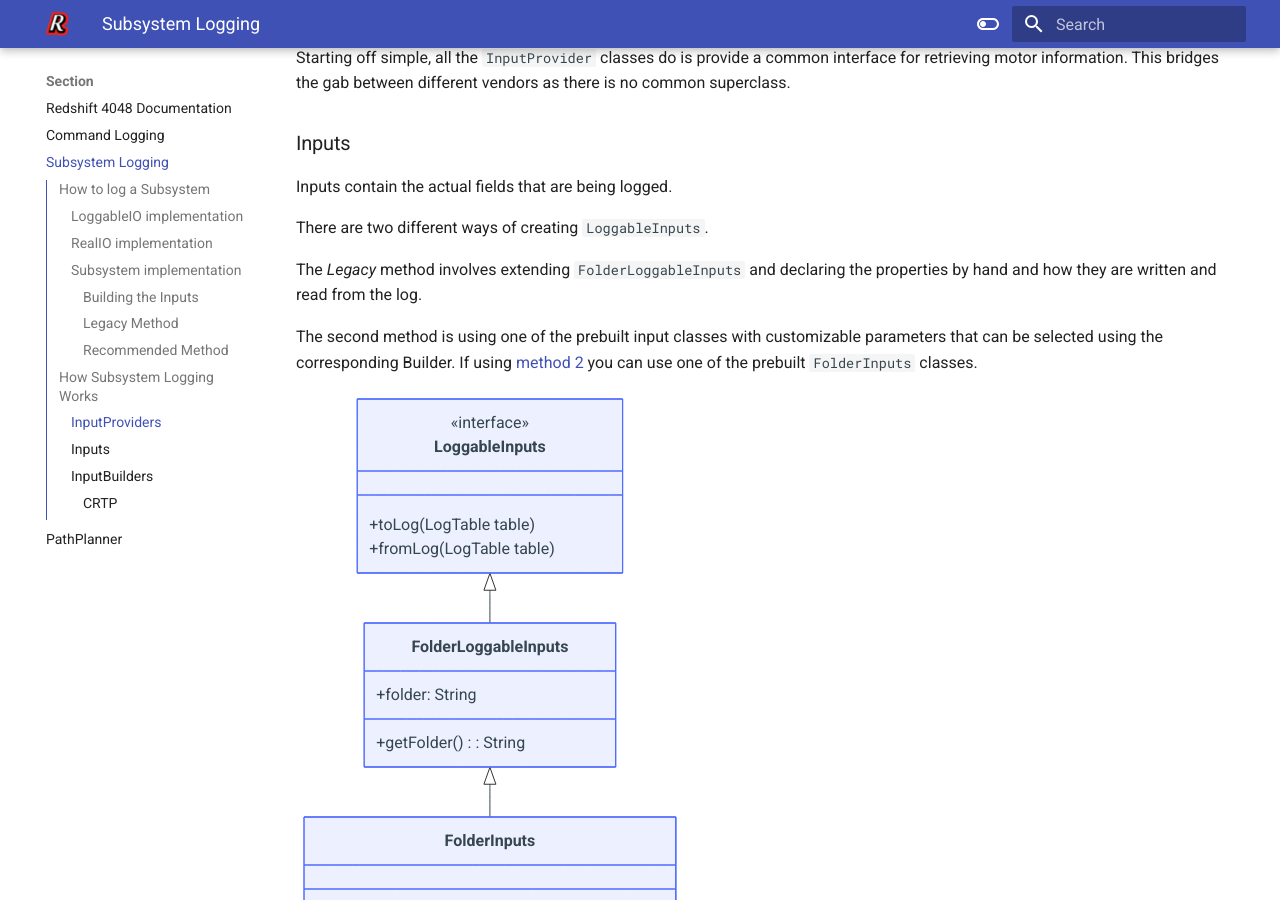
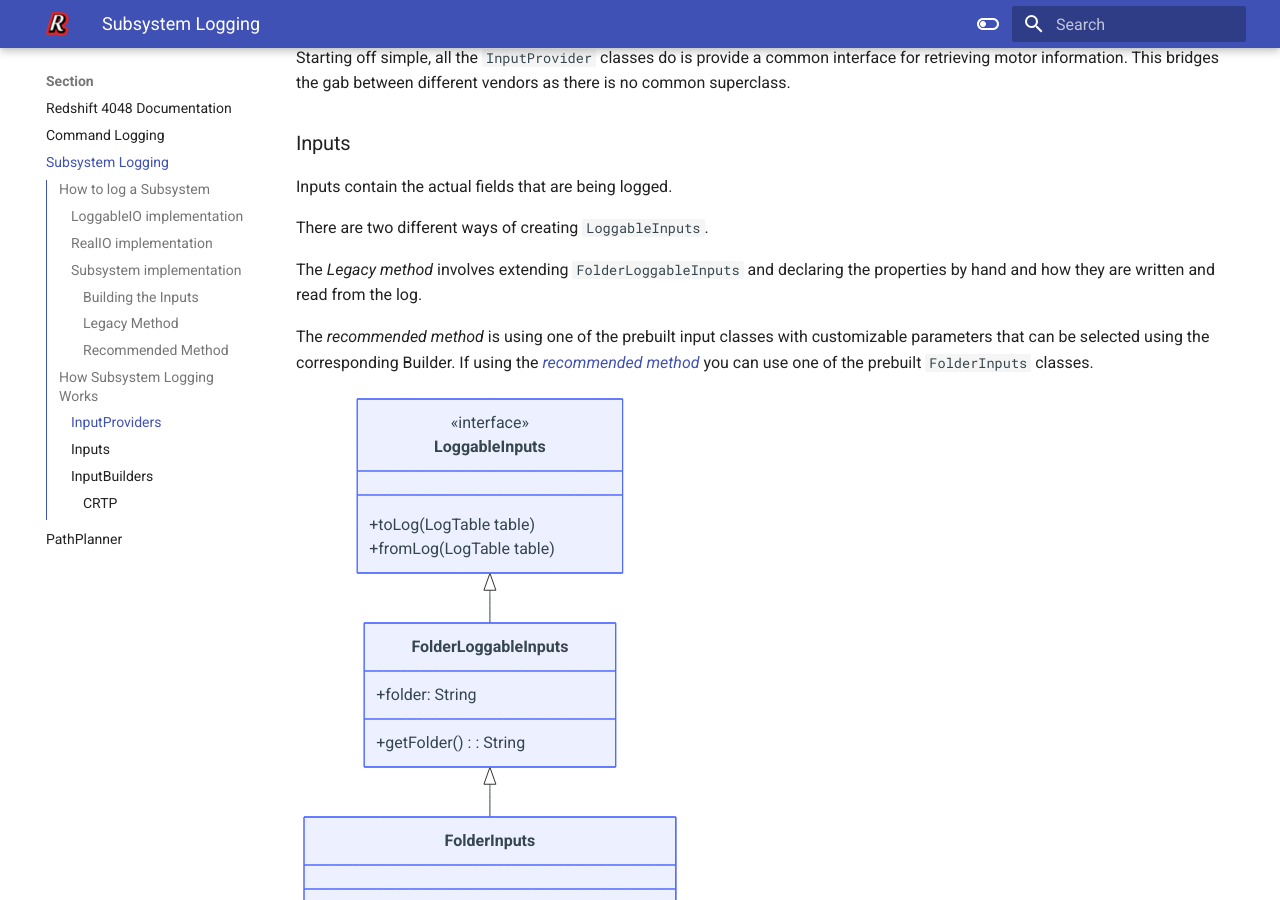
Before and after one commit to FRC4048/robot-docs, an MkDocs documentation site: the page built from docs/subsystem-logging.md, in a window 1280 px wide and 900 px high, scrolled down 4143 px. Built offline with MkDocs 1.6.1 and Material for MkDocs 9.7.7, drawn with Linux system fonts in a browser that asks for light colours; some of the changed text lies outside the part shown.

````diff
--- a/docs/subsystem-logging.md
+++ b/docs/subsystem-logging.md
@@ -2,7 +2,7 @@
 
 You can treat this as a migration guide between the base AdvantageKit and our implementation.
 !!! note
-    this documentation assumes you are familiar with AdvantageKit
+    This documentation assumes you are familiar with [AdvantageKit](https://docs.advantagekit.org/getting-started/what-is-advantagekit/)
 
 ## How to log a Subsystem
 
@@ -121,7 +121,7 @@ MotorInputs inputs = new MotorInputBuilder<>("FooSubsystem")
   .build();
 ```
 
-`inputs` will then be in charge of logging `encoderVelocity`, `motorTemperature`, and `encoderVelocity` under the path `LoggableInputs/FooSystem/`.
+The `inputs` will then be in charge of logging `encoderVelocity`, `motorTemperature`, and `encoderVelocity` under the path `LoggableInputs/FooSystem/`.
 
 Assuming the IO is passed in via `RobotContainer`, a new `LoggableSystem` can be constructed with
 
@@ -186,10 +186,10 @@ Inputs contain the actual fields that are being logged.
 
 There are two different ways of creating `LoggableInputs`.
 
-The *Legacy* method involves extending `FolderLoggableInputs` and declaring the properties by hand and how they are written and read from the log.
+The *Legacy method* involves extending `FolderLoggableInputs` and declaring the properties by hand and how they are written and read from the log.
 
-The second method is using one of the prebuilt input classes with customizable parameters that can be selected using the corresponding Builder.
-If using [method 2](#method-2) you can use one of the prebuilt `FolderInputs` classes.
+The *recommended method* is using one of the prebuilt input classes with customizable parameters that can be selected using the corresponding Builder.
+If using the [*recommended method*](#method-2) you can use one of the prebuilt `FolderInputs` classes.
 
 ``` mermaid
 classDiagram
````
Also changed, not shown: docs/command-logging.md (+2 -2 lines), docs/pathplanner.md (+1 -1 lines).
